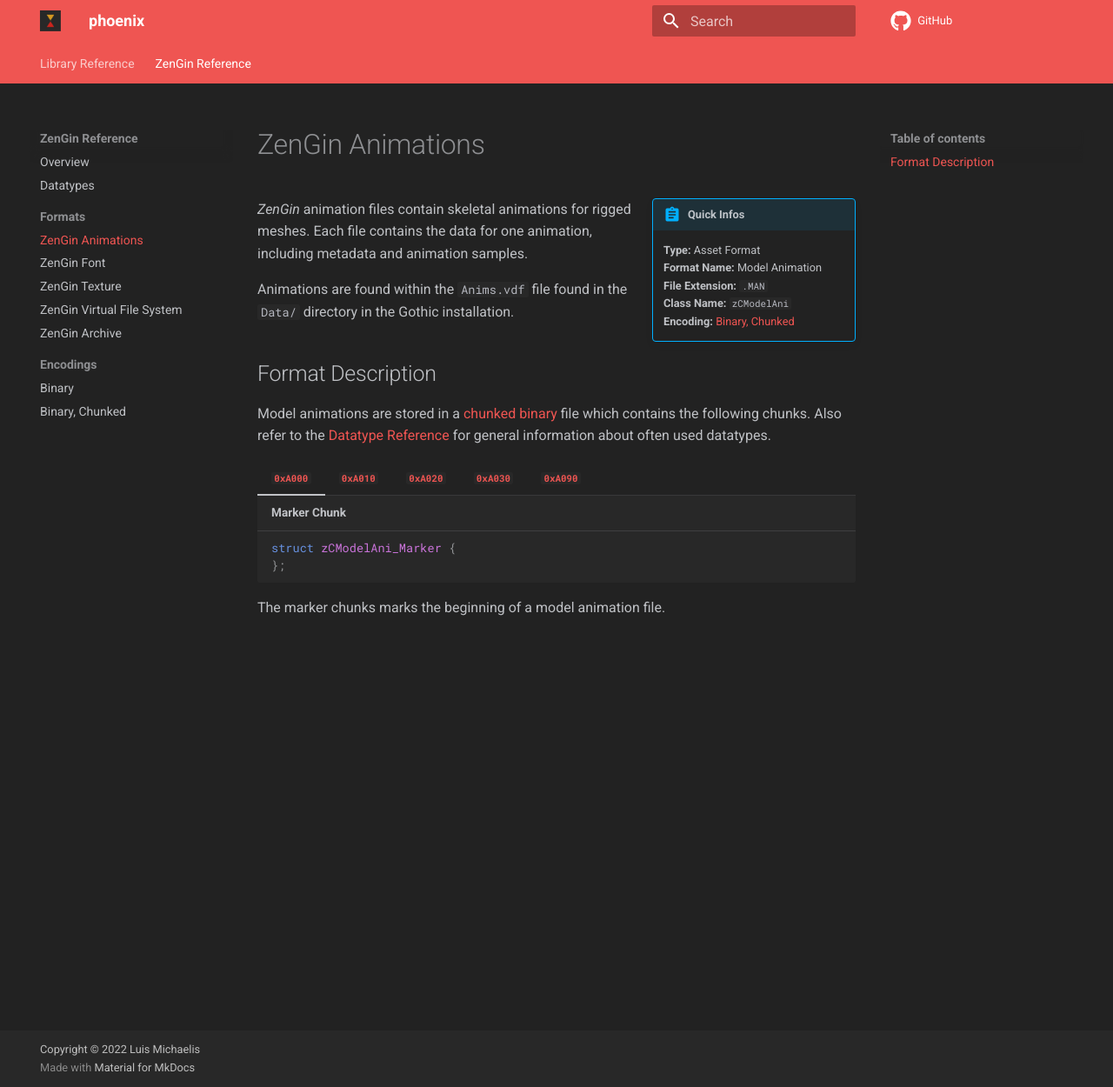
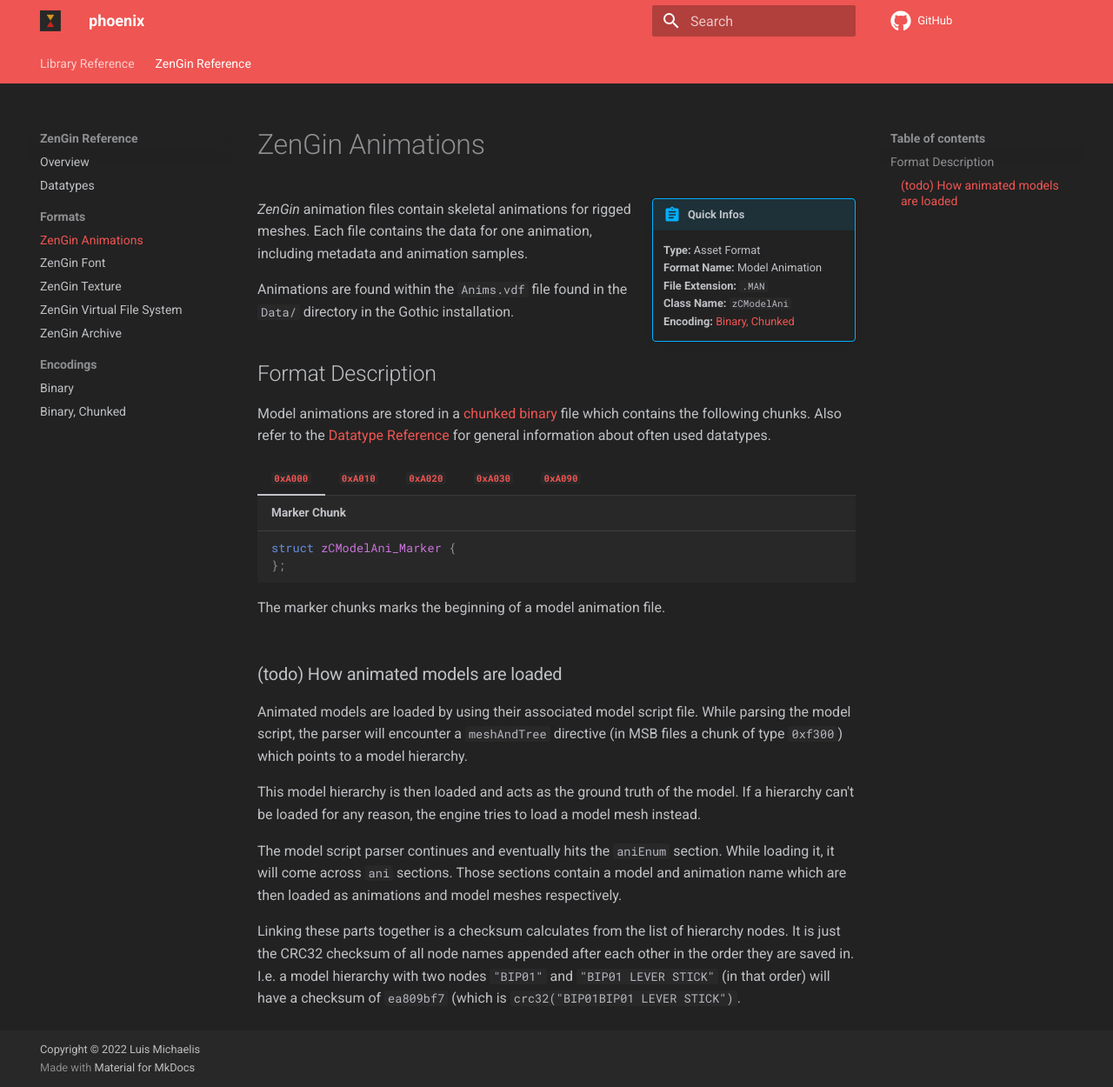
Before and after one commit to GothicKit/ZenKit, an MkDocs documentation site: the page built from docs/engine/formats/animation.md, in a window 1280 px wide and 1250 px high. Shown: the whole window at 87% size. Built offline with MkDocs 1.6.1 and Material for MkDocs 9.7.7, drawn with Linux system fonts in a browser that asks for light colours; comment, search, counter and statistics services are not loaded.

Commit message:
feat(model): add checksums for `model_hierarchy`, `model_mesh` and `animation`
Also adds a WIP explanation to the docs.

````diff
--- a/docs/engine/formats/animation.md
+++ b/docs/engine/formats/animation.md
@@ -83,9 +83,33 @@
 
     ```c title="Samples Chunk"
     struct zCModelAni_Samples {
-        uint checksum;
+        uint modelId;
         uint nodeIndices[/* zCModelAni_Header.numNodes */];
-        ushort rotation[3];
-        ushort position[3];
+
+        struct zTMdl_AniSample {
+            ushort rotation[3];
+            ushort position[3];
+        } samples[/* zCModelAni_Header.numNodes * zCModelAni_Header.numFrames */];
     };
     ```
+
+    The `zCModelAni.modelId` field is used to match compatible the animation to a specific model. It is the same for
+    assets belonging to the same model. Linked assets are `zCModelAni.checksum`, `zCModelMeshLib.checksum` and
+    `zCModelHierarchy.checksum`.
+
+### (todo) How animated models are loaded
+
+Animated models are loaded by using their associated model script file. While parsing the model script, the parser
+will encounter a `meshAndTree` directive (in MSB files a chunk of type `0xf300`) which points to a model hierarchy.
+
+This model hierarchy is then loaded and acts as the ground truth of the model. If a hierarchy can't be loaded for any
+reason, the engine tries to load a model mesh instead.
+
+The model script parser continues and eventually hits the `aniEnum` section. While loading it, it will come across
+`ani` sections. Those sections contain a model and animation name which are then loaded as animations and model meshes
+respectively.
+
+Linking these parts together is a checksum calculates from the list of hierarchy nodes. It is just the CRC32 checksum
+of all node names appended after each other in the order they are saved in. I.e. a model hierarchy with two nodes
+`"BIP01"` and `"BIP01 LEVER STICK"` (in that order) will have a checksum of `ea809bf7` (which
+is `crc32("BIP01BIP01 LEVER STICK")`.
````
Also changed, not shown: 5 other files.
